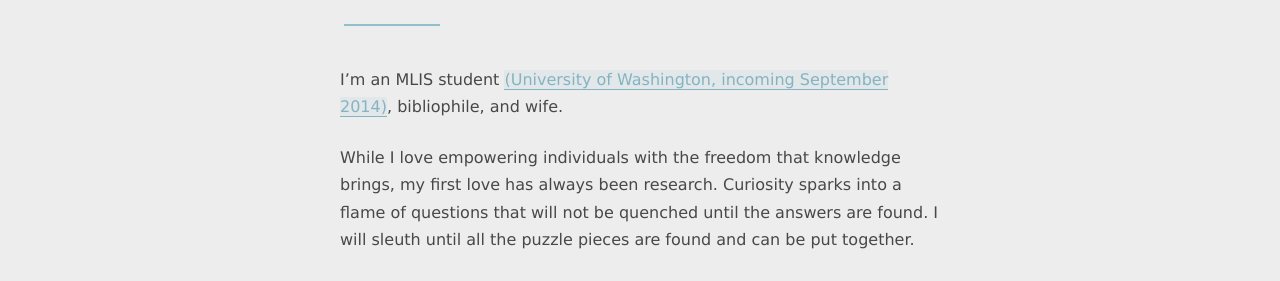
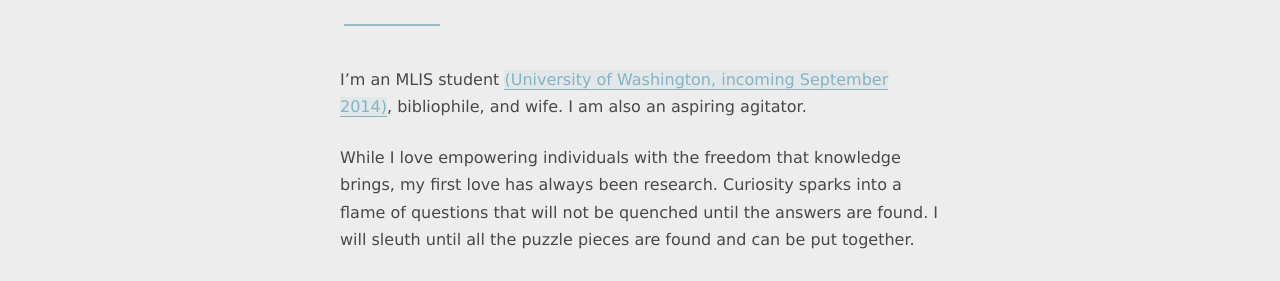
Before and after one commit to sabrinapeters/sdrp.old, a Jekyll site: the page built from about.md, in a window 1280 px wide. Shown: the part 447-728 px from the top of the page. Built offline with Jekyll 4.4.1, drawn with Linux system fonts in a browser that asks for light colours; some web fonts are replaced.

Commit message:
further updates to about

```diff
--- a/about.md
+++ b/about.md
@@ -3,7 +3,7 @@ layout: about
 title: About
 permalink: /about/
 ---
-I'm an MLIS student [(University of Washington, incoming September 2014)](http://ischool.uw.edu/academics/mlis), bibliophile, and wife.
+I'm an MLIS student [(University of Washington, incoming September 2014)](http://ischool.uw.edu/academics/mlis), bibliophile, and wife. I am also an aspiring agitator.
 
 While I love empowering individuals with the freedom that knowledge brings, my first love has always been research. Curiosity sparks into a flame of questions that will not be quenched until the answers are found. I will sleuth until all the puzzle pieces are found and can be put together.
 
```
